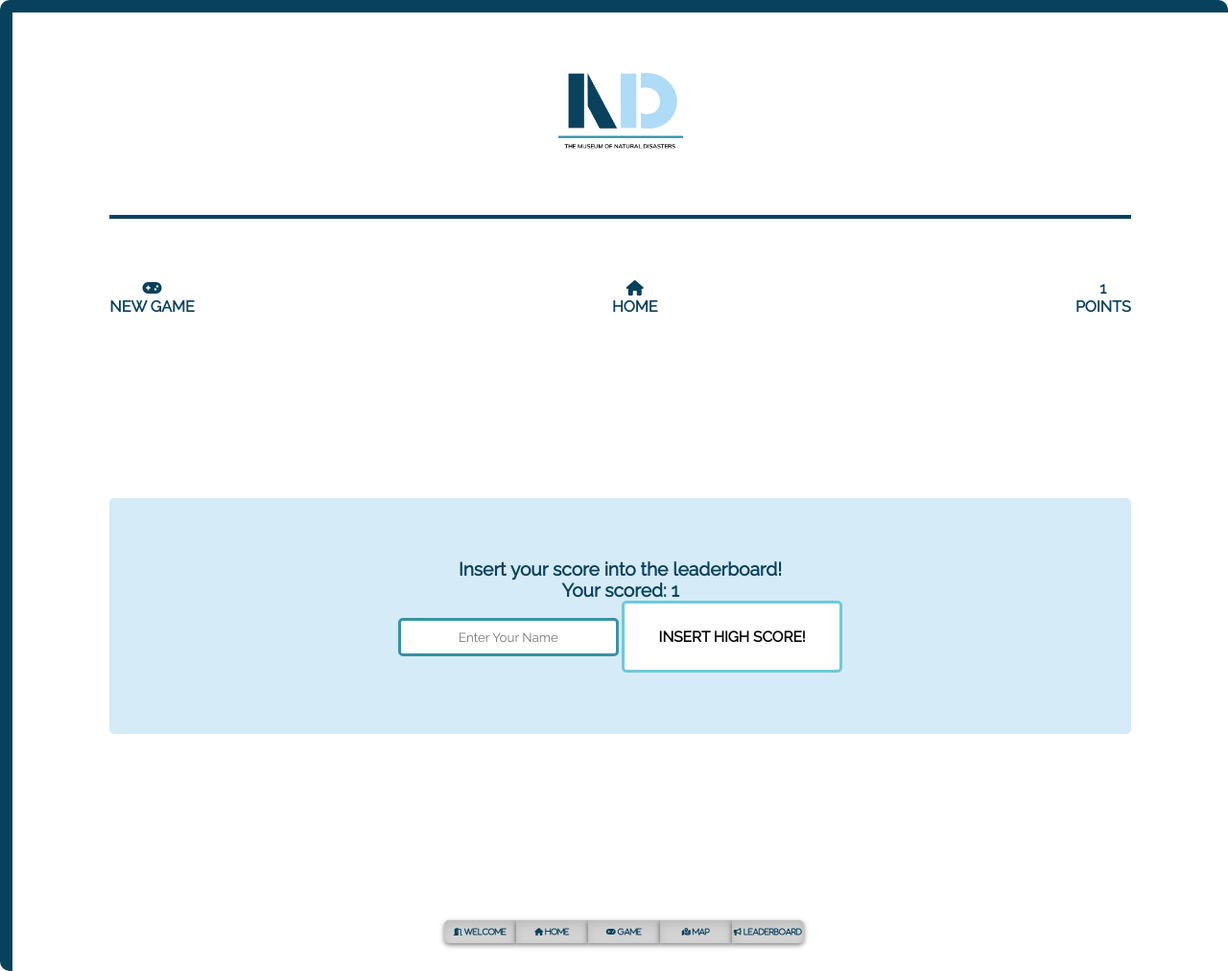
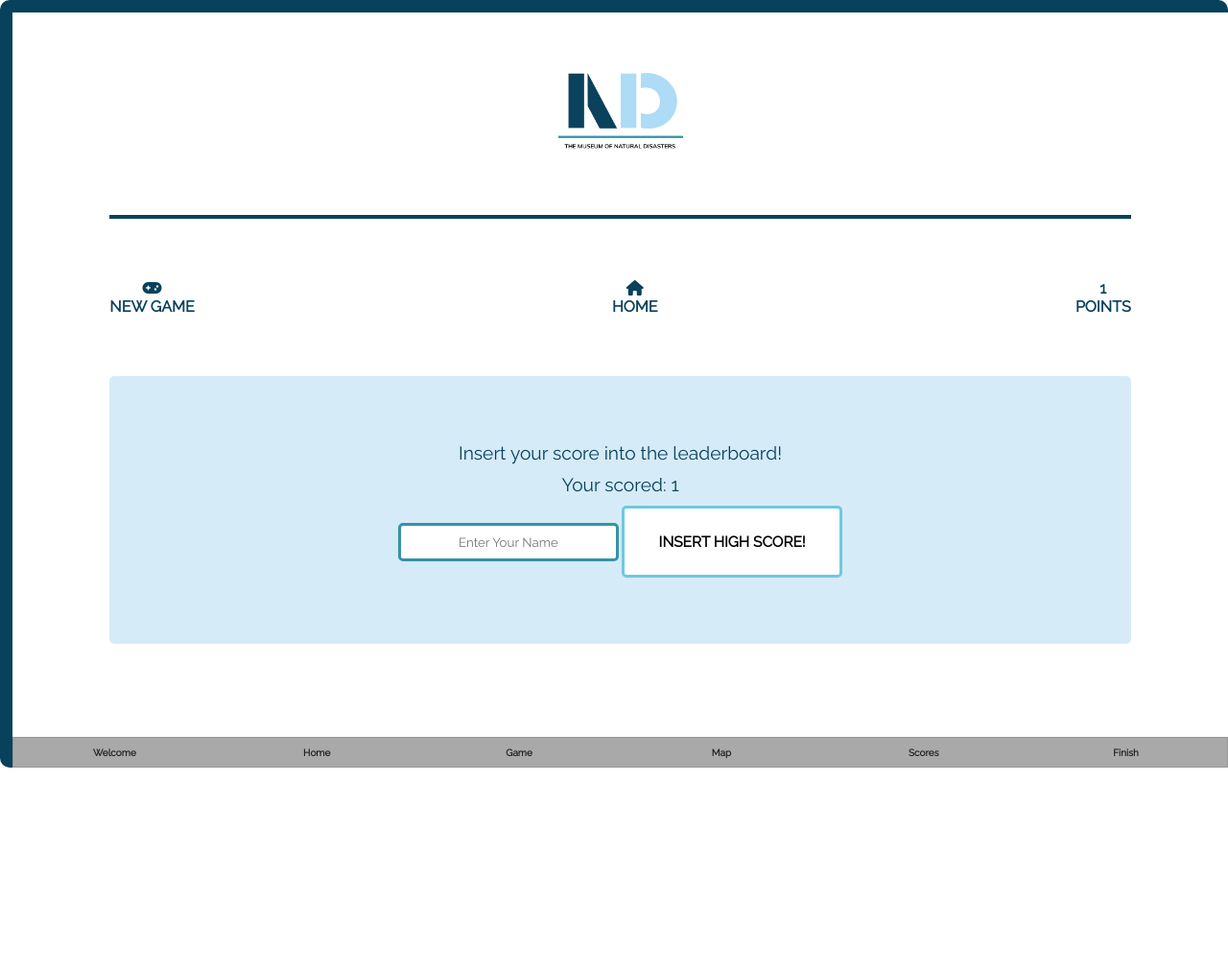
Before and after one commit to jckh-dev/DECO1800_MND_app, a PHP site: page /ending.php in a window 1280 px wide. Shown: the whole page at 96% size. After the commit the page ends 800 px from the top, so only its background shows below. Run offline with PHP 8.4, Linux system fonts and the light colour scheme; the visitor is signed in with stand-in values (Sample User, id 1); data that the repository does not hold is empty; some libraries are stand-ins or nearby versions.

Commit message:
footer and js adjustments

```diff
--- a/ending.php
+++ b/ending.php
@@ -6,7 +6,7 @@ include('includes/endinglogic.php');
 include('includes/head.php');
 ?>
 
-<div class="wrapper endingpg">
+<div class="wrapper ending">
 
 <?php
 include('includes/header.php');
--- a/includes/footer.php
+++ b/includes/footer.php
@@ -1,26 +1,18 @@
-<footer class="ftr">
+<footer class="pagination">
+  <div class="pagination-container">
+      <div class="pagination-hover-overlay"></div>
+          <a href="index.php" class="pagination-page-number">Welcome</a>
+          <a href="journey.php" class="pagination-page-number">Home</a>
+          <a href="game.php" class="pagination-page-number">Game</a>
+          <a href="map.php" class="pagination-page-number">Map</a>
+          <a href="scoreboard.php" class="pagination-page-number">Scores</a>
+          <a href="ending.php" class="pagination-page-number">Finish</a>
+  </div>
+</footer>
 
-<ul class="breadcrumb">
-
-<li><a href="index.php"class="fas fa-door-open">  Welcome</a></li>
-
-<li><a href="journey.php" class="fas fa-home">  Home</a></li>
-
-<!-- Doesn't keep the current game running -- resets it -->
-<li><a>
-<form id="start" action="game.php" method="POST">
-      <input type="hidden" name="game" value='<?php echo $game; ?>'>
-      <input type="hidden" name="init" value=1> <!-- if set, initiate game -->
-      <button type="submit" class="fas fa-gamepad">  Game</button></form></a>
-</li>
-
-<li><a href="map.php" class="fas fa-map-marked-alt">  Map</a></li>
-
-<li><a href="scoreboard.php" class="fas fa-bullhorn">  Leaderboard</a></li>
-
-</ul>
-
-</footer>
 </div>
+<script src="js/jquery-3.4.1.min.js"></script>
+<script src="js/jquery-ui.min.js"></script>
+<script src="js/function.js"></script>
 </body>
 </html>
--- a/includes/head.php
+++ b/includes/head.php
@@ -7,11 +7,9 @@
     <title>Museum Of Natural Disasters</title>
     <link rel="stylesheet" href="style.css">
     <link rel="stylesheet" href="leaflet.css">
-    <script src="js/jquery-3.4.1.min.js"></script>
-    <script src="js\jquery-ui.min.js"></script>
+    <link href="https://fonts.googleapis.com/icon?family=Material+Icons" rel="stylesheet"/>
     <script src="https://kit.fontawesome.com/6471a92edb.js"></script>
     <link href="https://fonts.googleapis.com/css?family=Raleway&display=swap" rel="stylesheet">
-
 </head>
 
 <body>
--- /dev/null
+++ b/js/function.js
@@ -0,0 +1,59 @@
+let paginationLeftPos = "20px";
+let paginationOpacity = 0;
+let checkPaginationClick = 0;
+
+$(".pagination-page-number").click(function () {
+  $(".pagination-page-number").removeClass("active");
+  $(this).addClass("active");
+  paginationLeftPos = $(this).prop("offsetLeft") + "px";
+  paginationOpacity = 1;
+  checkPaginationClick = 1;
+
+  $(".pagination-hover-overlay").css({
+    left: paginationLeftPos,
+    backgroundColor: "#e60023",
+    opacity: paginationOpacity });
+
+  $(this).css({
+    color: "#fff" });
+
+});
+
+$(".pagination-page-number").hover(
+function () {
+  paginationOpacity = 1;
+  $(".pagination-hover-overlay").css({
+    backgroundColor: "#fa4949",
+    left: $(this).prop("offsetLeft") + "px",
+    opacity: paginationOpacity });
+
+
+  $(".pagination-page-number.active").css({
+    color: "#212121" });
+
+
+  $(this).css({
+    color: "#fff" });
+
+},
+function () {
+  if (checkPaginationClick) {
+    paginationOpacity = 1;
+  } else {
+    paginationOpacity = 0;
+  }
+
+  $(".pagination-hover-overlay").css({
+    backgroundColor: "#e60023",
+    opacity: paginationOpacity,
+    left: paginationLeftPos });
+
+
+  $(this).css({
+    color: "#212121" });
+
+
+  $(".pagination-page-number.active").css({
+    color: "#fff" });
+
+});
--- a/style.css
+++ b/style.css
@@ -1,8 +1,22 @@
-*{
-    box-sizing: border-box;
-    margin: 0;
-    font-family: 'Raleway', sans-serif;
-  }
+* {
+  box-sizing: border-box;
+  margin: 0;
+  font-weight: 500;
+  letter-spacing: 0;
+  -moz-osx-font-smoothing: grayscale;
+  text-rendering: optimizeLegibility !important;
+  -webkit-font-smoothing: antialiased !important;
+  font-family: 'Raleway', sans-serif;
+}
+
+html,
+body {
+  overflow-x: hidden;
+}
+
+html {
+  text-rendering: optimizeLegibility;
+}
 
 h1, h2{
 color: #08415c;
@@ -111,57 +125,61 @@ h3{
 
 /* header CSS */
 .header{
+    align-self: start;
     padding-top: 5%;
     padding-bottom: 5%;
     border-bottom: #08415c solid 0.3em;
-    margin-bottom: 5%;
 }
 
 /* Footer CSS */
-.ftr{
-    padding-top: 3%;
+.pagination
+  {
+    display: flex;
+    justify-content: center;
     align-self: end;
 }
-
-.breadcrumb{
-  display: flex;
-  justify-content: center;
-  align-items: end;
-  padding: 2% 0 2% 0;
-  list-style: none;
-  font-size: 0.5em;
-  font-weight: normal;
+.pagination-container {
+  margin-top: 5%;
+  width: 100%;
+  border: 1px solid rgba(0, 0, 0, 0.1);
+  background-color: darkgrey;
+  display: inline-flex;
+  justify-content: space-around;
+  position: relative;
+  overflow: hidden;
+}
+.pagination-hover-overlay {
+  background-color: #e60023;
+  width: 50px;
+  height: 35px;
+  border-radius: 5px;
+  position: absolute;
+  /* top: 50%; */
+  /* transform: translateY(-50%);
+  transition-duration: 0.5s;
+  left: 60px; */
+  opacity: 0;
 }
 
-.breadcrumb li a {
-  display: block;
-  width: 75px;
-  line-height: 3em;
-  background-color: lightgray;
-  text-align: center;
-  text-decoration: none;
-  color: #08415c;
-  margin: 5%;
-  box-shadow: inset 0 5px 10px rgba(0, 0, 0, 0.1), 0 2px 5px rgba(0, 0, 0, 0.5);
-  transition: all 0.3s ease;
+.pagination-page-number {
+  border-radius: 5px;
+  color: #212121;
+  width: 50px;
+  height: 30px;
+  display: flex;
+  align-items: center;
+  justify-content: center;
+  transition-duration: 0.5s;
+  position: relative;
+  z-index: 2;
+  font-weight: 700;
+  font-size: 10px;
 }
-
-.breadcrumb li a:hover, .pagination li a.active {
-  color: lightgray;
-  background-color: #08415c;
+.pagination-page-number:hover {
+  color: #fff;
 }
-.breadcrumb li:first-child a {
-  border-radius: 5px 0 0 5px;
-}
-.breadcrumb li:last-child a {
-  border-radius: 0 5px 5px 0;
-}
-
-.breadcrumb button{
-  border: none;
-  background: none;
-  font-size: inherit;
-  color: inherit;
+.pagination-page-number.active {
+  color: #fff;
 }
 
 /* The light blue boxes that hold text information */
@@ -178,15 +196,9 @@ h3{
     margin-right: 8%;
 }
 
-.endingpg > .infobox{
-  margin-top: 10%;
-  margin-bottom: 10%;
-}
-
 .cluepage > .infobox{
   margin-top: 9%;
 }
-
 
 /* Specific boxes */
 .login {
@@ -197,9 +209,11 @@ h3{
 }
 
 .points{
+    align-self: start;
     display: flex;
     justify-content: space-between;
     padding-bottom: 5%;
+    padding-top: 5%;
 }
 
 .highlowbox{
@@ -225,7 +239,8 @@ h3{
 
 /* all the various buttons CSS */
 
-a {
+a,
+a:hover {
   text-decoration: none;
 }
 
--- a/welcomemsg.php
+++ b/welcomemsg.php
@@ -50,6 +50,6 @@ include('includes/head.php');
 
 </div>
 <script src="js/app.js"></script>
-    <script src="js/jquery-3.4.1.min.js"></script>
-    <script src="js\jquery-ui.min.js"></script>
+<script src="js/jquery-3.4.1.min.js"></script>
+<script src="js\jquery-ui.min.js"></script>
 </body>
```
Also changed, not shown: js/app.js (+5 -9 lines).
